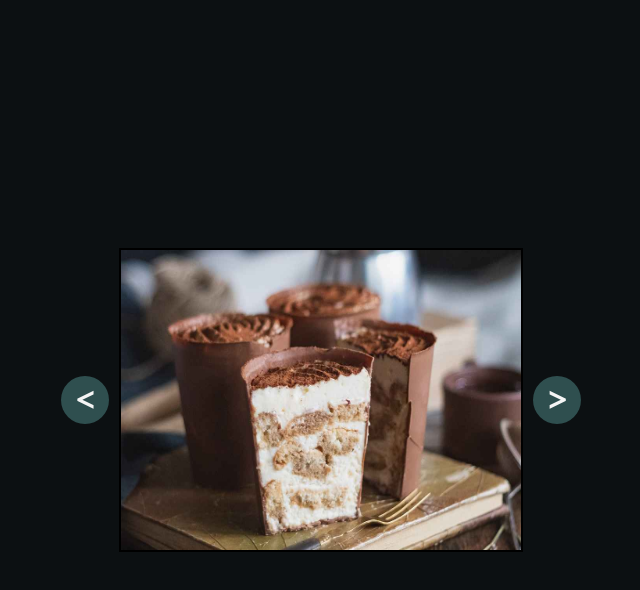
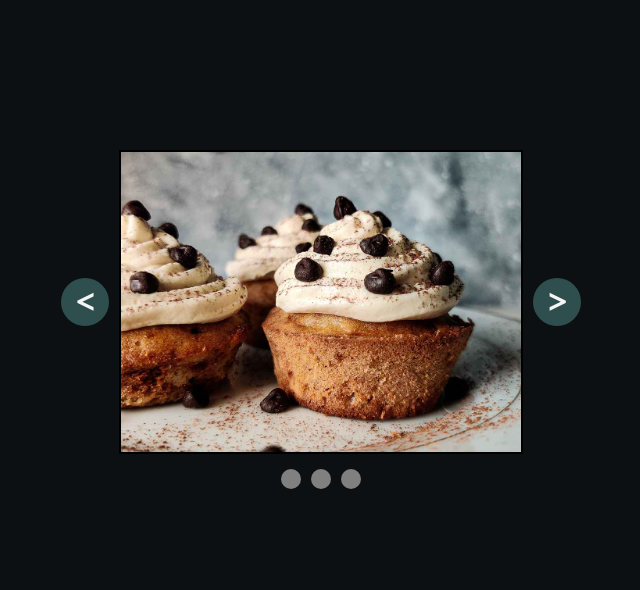
Before and after one commit to fromscode/image-carousel, a website built with webpack: page src/index.html in a window 1280 px wide. Shown: the whole page, without its empty margins (319-959 px from the left). Built offline with nearby package versions, Linux system fonts and the light colour scheme.

Commit message:
Add navigation dots

```diff
--- a/src/index.html
+++ b/src/index.html
@@ -14,5 +14,6 @@
       </div>
       <button type="button" id="next-btn">></button>
     </div>
+    <div class="nav-dots"></div>
   </body>
 </html>
--- a/src/index.js
+++ b/src/index.js
@@ -10,12 +10,17 @@ console.log("test");
 const allImages = [image1, image2, image3];
 
 const wideCont = document.querySelector(".wide-container");
+const navDots = document.querySelector(".nav-dots");
 
 for (const img of allImages) {
   const elemnt = document.createElement("img");
   elemnt.src = img;
   elemnt.height = 300;
   wideCont.append(elemnt);
+
+  const dot = document.createElement("div");
+  dot.id = "dot";
+  navDots.append(dot);
 }
 
 const xlist = [-400, 0, 400];
--- a/src/styles/styles.css
+++ b/src/styles/styles.css
@@ -1,5 +1,5 @@
 body {
-  display: flex;
+  padding-top: 150px;
   height: 100vh;
   width: 100vw;
   align-items: center;
@@ -11,7 +11,6 @@ body {
   transition: 0.3s ease;
   display: flex;
   justify-content: center;
-  translate: 400px;
 }
 
 img {
@@ -55,3 +54,22 @@ button {
 button:hover {
   opacity: 0.5;
 }
+
+.nav-dots {
+  margin-top: 15px;
+  display: flex;
+  align-items: center;
+  justify-content: center;
+  gap: 10px;
+}
+
+#dot {
+  height: 20px;
+  width: 20px;
+  border-radius: 100%;
+  background-color: grey;
+}
+
+#dot:hover {
+  background-color: white;
+}
```
